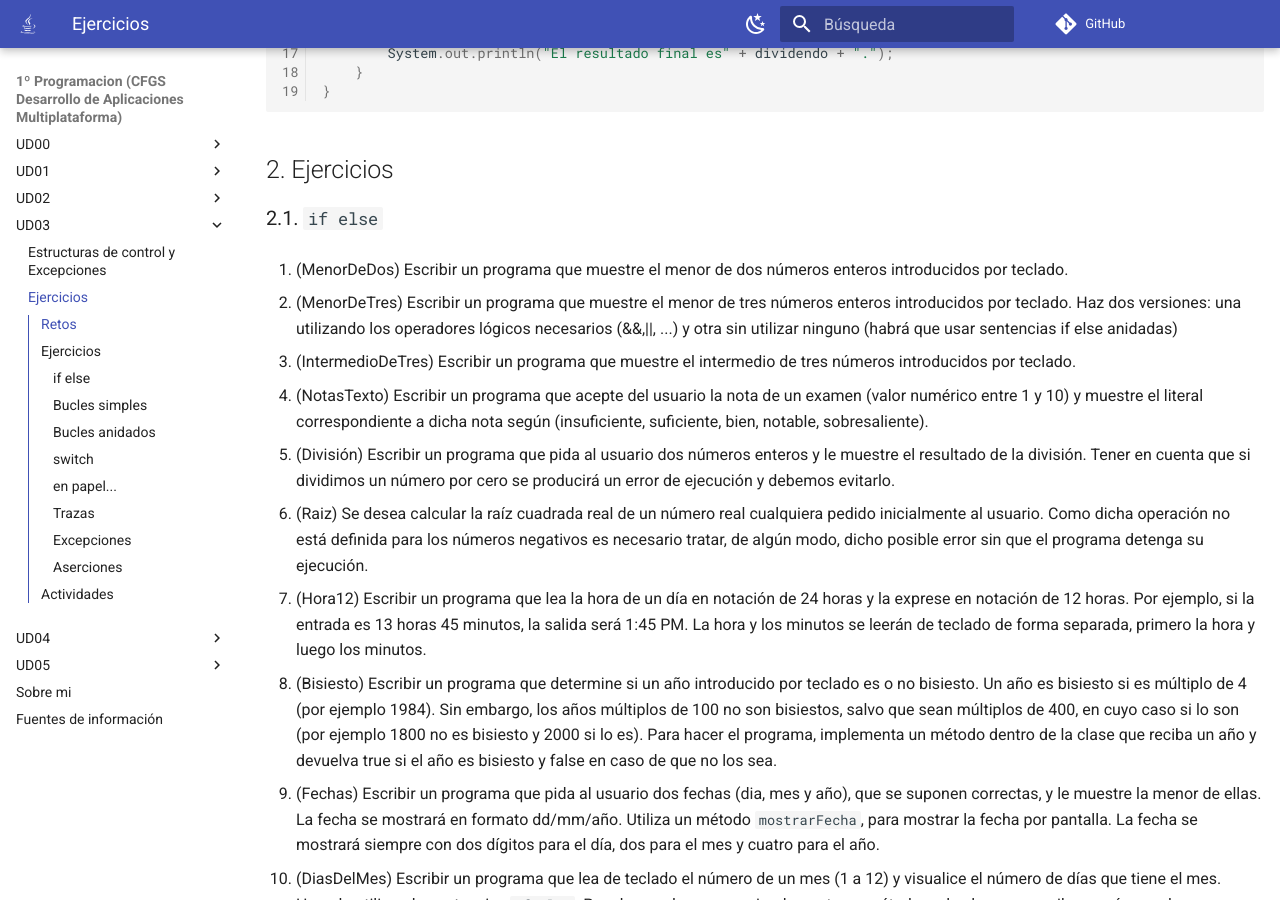
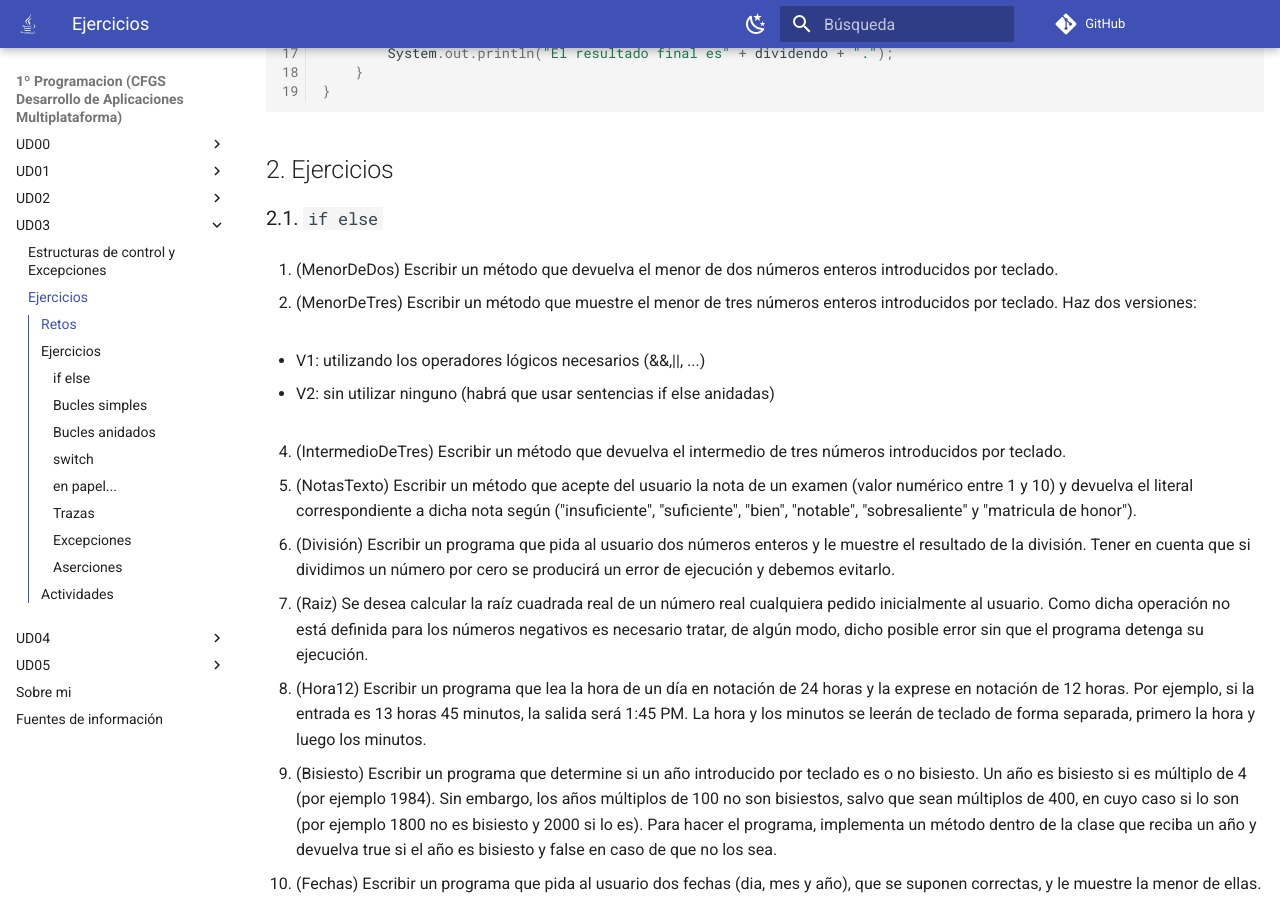
Before and after one commit to martinezpenya/1DAMProgramacion, an MkDocs documentation site: the page built from docs/UD03/UD03_ejercicios_ES.md, in a window 1280 px wide and 900 px high, scrolled down 3257 px. Built offline with MkDocs 1.6.1 and Material for MkDocs 9.7.7, drawn with Linux system fonts in a browser that asks for light colours; comment, search, counter and statistics services are not loaded; some of the changed text lies outside the part shown.

Commit message:
UD03 exercises revised

```diff
--- a/docs/UD03/UD03_ejercicios_ES.md
+++ b/docs/UD03/UD03_ejercicios_ES.md
@@ -163,29 +163,33 @@
 
 ### `if else`
 
-1. (MenorDeDos) Escribir un programa que muestre el menor de dos números enteros introducidos por teclado.
-
-2. (MenorDeTres) Escribir un programa que muestre el menor de tres números enteros introducidos por teclado. Haz dos versiones: una utilizando los operadores lógicos necesarios (&&,||, ...) y otra sin utilizar ninguno (habrá que usar sentencias if else anidadas)
-
-3. (IntermedioDeTres) Escribir un programa que muestre el intermedio de tres números introducidos por teclado.
-
-4. (NotasTexto) Escribir un programa que acepte del usuario la nota de un examen (valor numérico entre 1 y 10) y muestre el literal correspondiente a dicha nota según (insuficiente, suficiente, bien, notable, sobresaliente).
-
-5. (División) Escribir un programa que pida al usuario dos números enteros y le muestre el resultado de la división. Tener en cuenta que si dividimos un número por cero se producirá un error de ejecución y debemos evitarlo.
-
-6. (Raiz) Se desea calcular la raíz cuadrada real de un número real cualquiera pedido inicialmente al usuario. Como dicha operación no está definida para los números negativos es necesario tratar, de algún modo, dicho posible error sin que el programa detenga su ejecución.
-
-7. (Hora12) Escribir un programa que lea la hora de un día en notación de 24 horas y la exprese en notación de 12 horas. Por ejemplo, si la entrada es 13 horas 45 minutos, la salida será 1:45 PM. La hora y los minutos se leerán de teclado de forma separada, primero la hora y luego los minutos.
-
-8. (Bisiesto) Escribir un programa que determine si un año introducido por teclado es o no bisiesto. Un año es bisiesto si es múltiplo de 4 (por ejemplo 1984). Sin embargo, los años múltiplos de 100 no son bisiestos, salvo que sean múltiplos de 400, en cuyo caso si lo son (por ejemplo 1800 no es bisiesto y 2000 si lo es). Para hacer el programa, implementa un método dentro de la clase que reciba un año y devuelva true si el año es bisiesto y false en caso de que no los sea.
-
-9. (Fechas) Escribir un programa que pida al usuario dos fechas (dia, mes y año), que se suponen correctas, y le muestre la menor de ellas. La fecha se mostrará en formato dd/mm/año. Utiliza un método `mostrarFecha`, para mostrar la fecha por pantalla. La fecha se mostrará siempre con dos dígitos para el día, dos para el mes y cuatro para el año.
-
-10. (DiasDelMes) Escribir un programa que lea de teclado el número de un mes (1 a 12) y visualice el número de días que tiene el mes. Hacerlo utilizando sentencias `if else`. Para hacer el programa, implementa un método en la clase que reciba un número de mes y devuelva el número de días que tiene el mes.
-
-11. (NombreDelMes) Escribir un programa que lea de teclado el número de un mes (1 a 12) y visualice el nombre del més (enero, febrero, etc). Hacerlo utilizando sentencias `if else`. Para hacer un programa, implementa un método en la clase que reciba un número de mes y devuelva el nombre del mes
-
-12. (Salario) Escribir un programa que lea de teclado las horas trabajadas por un empleado en una semana y calcule su salario neto semanal, sabiendo que:
+1. (MenorDeDos) Escribir un método que devuelva el menor de dos números enteros introducidos por teclado.
+
+2. (MenorDeTres) Escribir un método que muestre el menor de tres números enteros introducidos por teclado. Haz dos versiones:
+
+   - V1: utilizando los operadores lógicos necesarios (&&,||, ...)
+
+   - V2: sin utilizar ninguno (habrá que usar sentencias if else anidadas)
+
+4. (IntermedioDeTres) Escribir un método que devuelva el intermedio de tres números introducidos por teclado.
+
+5. (NotasTexto) Escribir un método que acepte del usuario la nota de un examen (valor numérico entre 1 y 10) y devuelva el literal correspondiente a dicha nota según ("insuficiente", "suficiente", "bien", "notable", "sobresaliente" y "matricula de honor").
+
+6. (División) Escribir un programa que pida al usuario dos números enteros y le muestre el resultado de la división. Tener en cuenta que si dividimos un número por cero se producirá un error de ejecución y debemos evitarlo.
+
+7. (Raiz) Se desea calcular la raíz cuadrada real de un número real cualquiera pedido inicialmente al usuario. Como dicha operación no está definida para los números negativos es necesario tratar, de algún modo, dicho posible error sin que el programa detenga su ejecución.
+
+8. (Hora12) Escribir un programa que lea la hora de un día en notación de 24 horas y la exprese en notación de 12 horas. Por ejemplo, si la entrada es 13 horas 45 minutos, la salida será 1:45 PM. La hora y los minutos se leerán de teclado de forma separada, primero la hora y luego los minutos.
+
+9. (Bisiesto) Escribir un programa que determine si un año introducido por teclado es o no bisiesto. Un año es bisiesto si es múltiplo de 4 (por ejemplo 1984). Sin embargo, los años múltiplos de 100 no son bisiestos, salvo que sean múltiplos de 400, en cuyo caso si lo son (por ejemplo 1800 no es bisiesto y 2000 si lo es). Para hacer el programa, implementa un método dentro de la clase que reciba un año y devuelva true si el año es bisiesto y false en caso de que no los sea.
+
+10. (Fechas) Escribir un programa que pida al usuario dos fechas (dia, mes y año), que se suponen correctas, y le muestre la menor de ellas. La fecha se mostrará en formato dd/mm/año. Utiliza un método `mostrarFecha`, para mostrar la fecha por pantalla. La fecha se mostrará siempre con dos dígitos para el día, dos para el mes y cuatro para el año.
+
+11. (DiasDelMes) Escribir un programa que lea de teclado el número de un mes (1 a 12) y visualice el número de días que tiene el mes. Hacerlo utilizando sentencias `if else`. Para hacer el programa, implementa un método en la clase que reciba un número de mes y devuelva el número de días que tiene el mes.
+
+12. (NombreDelMes) Escribir un programa que lea de teclado el número de un mes (1 a 12) y visualice el nombre del més (enero, febrero, etc). Hacerlo utilizando sentencias `if else`. Para hacer un programa, implementa un método en la clase que reciba un número de mes y devuelva el nombre del mes
+
+13. (Salario) Escribir un programa que lea de teclado las horas trabajadas por un empleado en una semana y calcule su salario neto semanal, sabiendo que:
 
        - Las horas ordinarias se pagan a 6 €.
        - Las horas extraordinarias se pagan a 10 €.
```
Also changed, not shown: other parts of docs/UD03/UD03_ejercicios_ES.md (+11 -11 lines).
